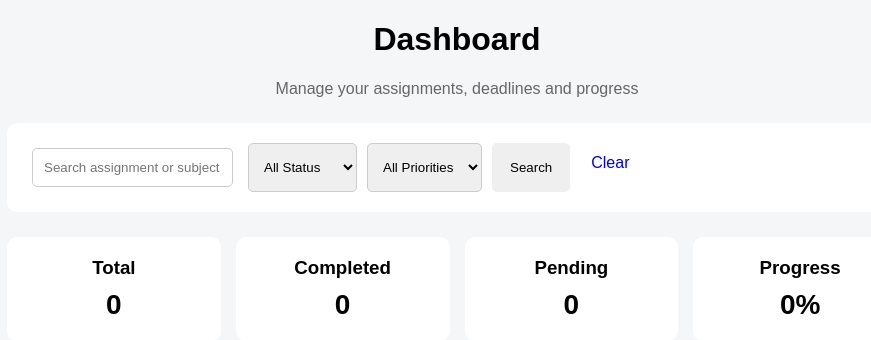
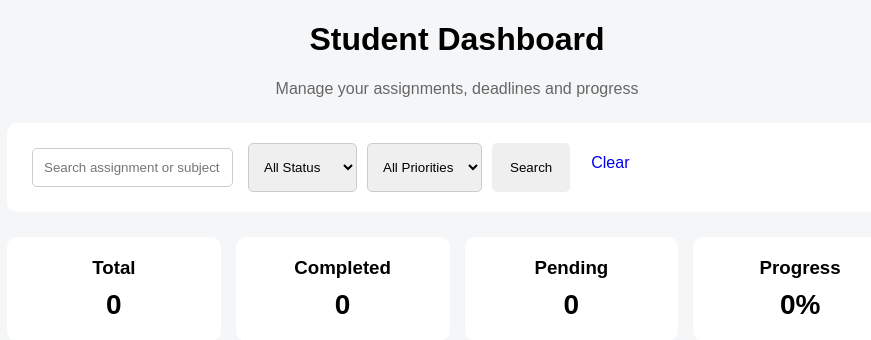
Before and after one commit to Ujjwal-Guthaliya/student-assignment-system, a Flask app: page / in a window 1280 px wide. Shown: the part 99-439 px from the top of the page, without its empty margins (183-1054 px from the left). Run offline with Flask 3, Linux system fonts and the light colour scheme; the visitor is signed in with stand-in values (Sample User, id 1); data that the repository does not hold is empty.

Commit message:
Improve dashboard heading

```diff
--- a/templates/index.html
+++ b/templates/index.html
@@ -29,7 +29,7 @@
 
 <div class="container">
 
-    <h1>Dashboard</h1>
+    <h1>Student Dashboard</h1>
 
     <p class="subtitle">
         Manage your assignments, deadlines and progress
```
